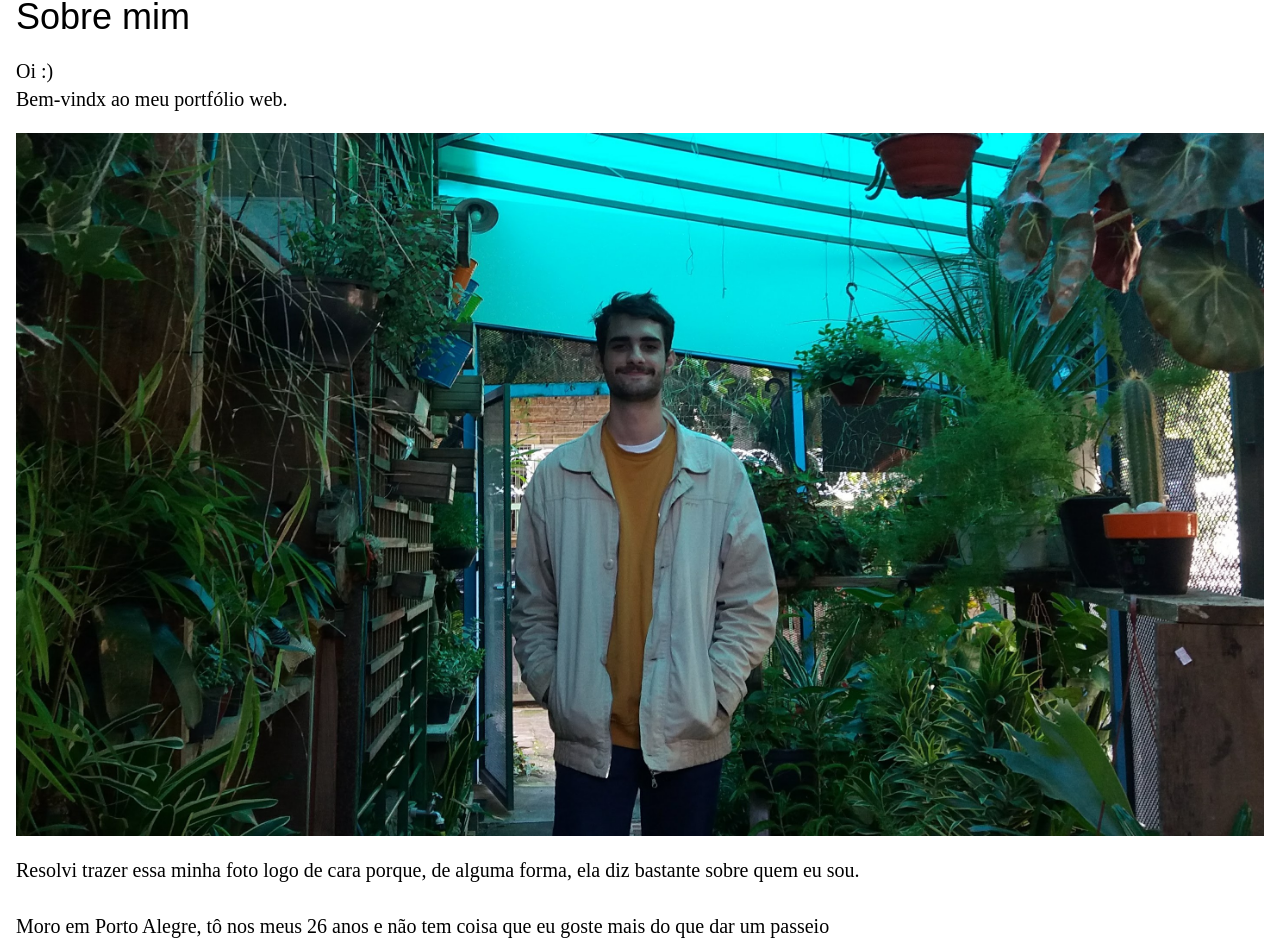
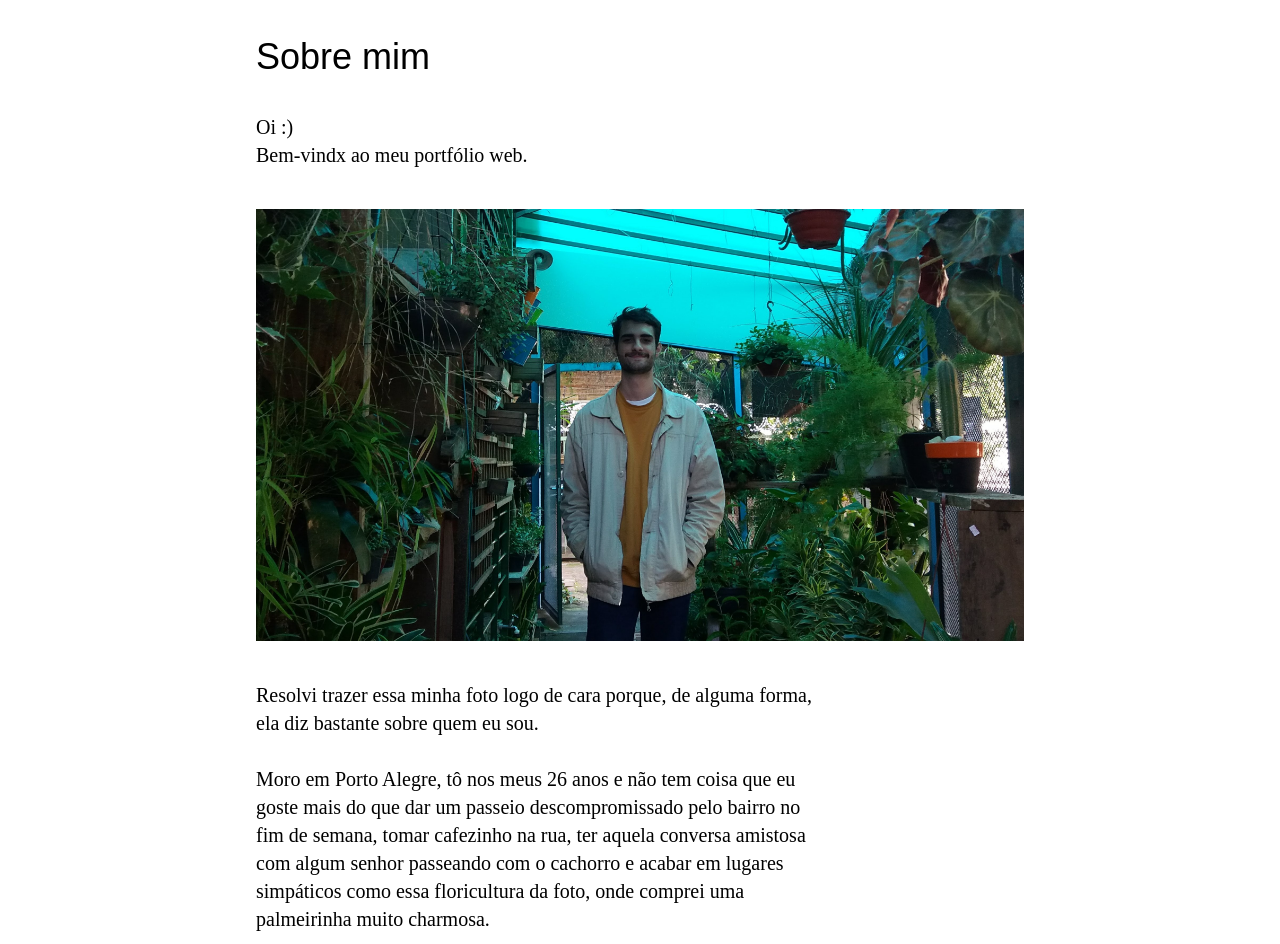
Before and after one commit to bran-do/bran-do.github.io, a React (Vite) app: page /about in a window 1280 px wide. Shown: the part 187-1131 px from the top of the page. Built offline with nearby package versions, Linux system fonts and the light colour scheme.

Commit message:
Ajuste dos paddings /about

```diff
--- a/src/pages/About.jsx
+++ b/src/pages/About.jsx
@@ -3,16 +3,18 @@ import me from '../assets/img/1.jpg'
 function About() {
   return (
     <>
-      <div className="p-4">
-        <h1 className="text-4xl">Sobre mim</h1>
+      <div className=" md:px-60 md:py-10">
+        <h1 className="p-4 text-4xl">Sobre mim</h1>
 
         <div className="font-body">
-          <p className="text-xl md:w-3/4 py-5">
+          <p className="p-4 text-xl md:w-3/4 py-5">
           Oi :) <br/>
           Bem-vindx ao meu portfólio web.
           </p>
-          <img src={me} />
-          <p className="text-xl md:w-3/4 py-5">
+
+          <img src={me} className="md:py-5 md:px-4"/>
+
+          <p className="p-4 text-xl md:w-3/4 py-5">
           Resolvi trazer essa minha foto logo de cara porque, de alguma forma, ela diz bastante sobre quem eu sou. <br/><br/>
           Moro em Porto Alegre, tô nos meus 26 anos e não tem coisa que eu goste mais do que dar um passeio descompromissado pelo bairro no fim de semana, tomar cafezinho na rua, ter aquela conversa amistosa com algum senhor passeando com o cachorro e acabar em lugares simpáticos como essa floricultura da foto, onde comprei uma palmeirinha muito charmosa.
 
```
